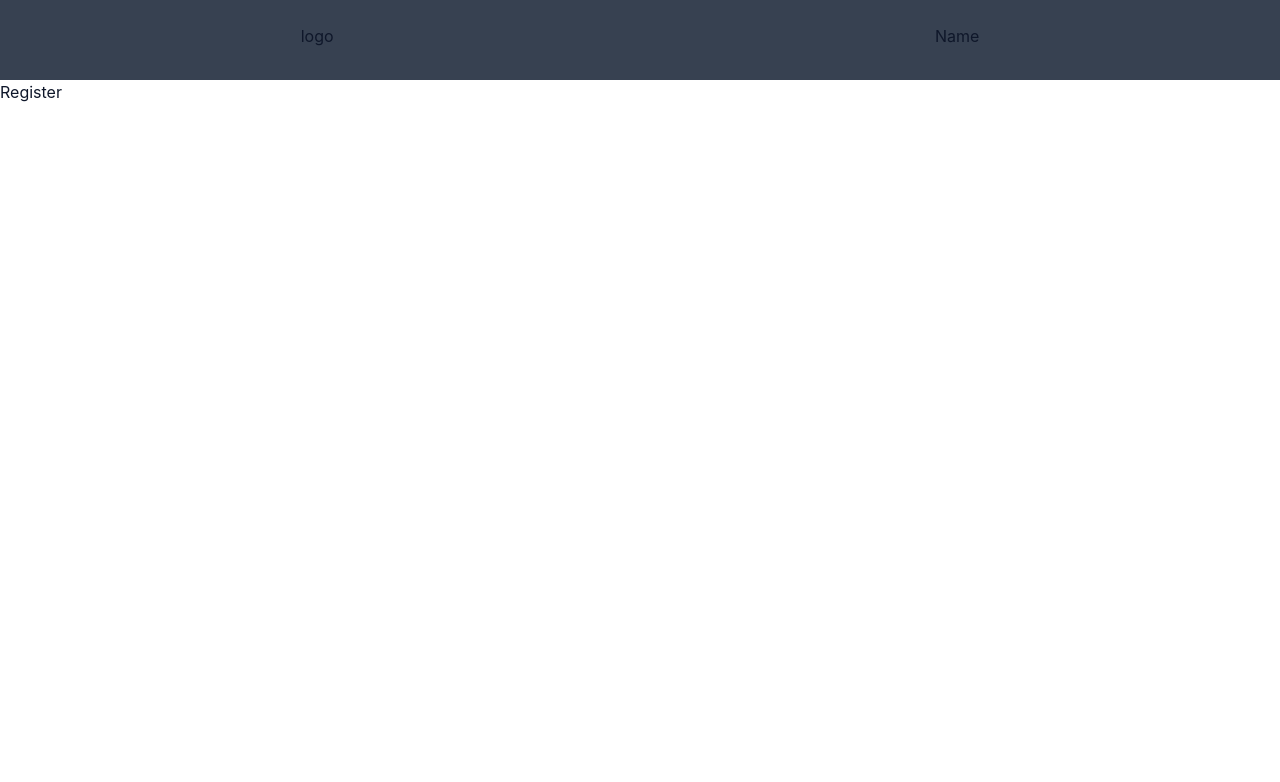
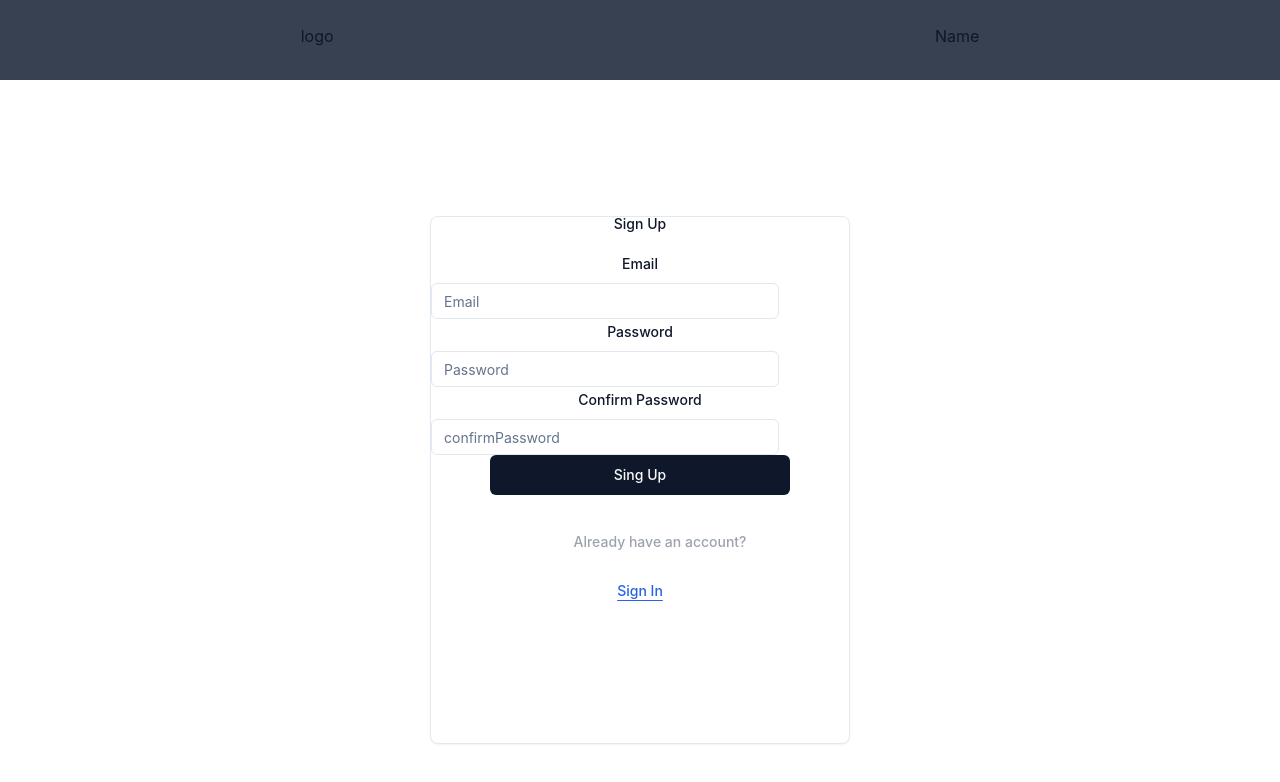
Before and after one commit to mikrobka/cards-front, a React (Vite) app: page /register in a window 1280 px wide. Shown: the top 782 px of the page. Built offline with nearby package versions, Linux system fonts and the light colour scheme.

Commit message:
add sign up page and registration flow

```diff
--- a/src/app/App.tsx
+++ b/src/app/App.tsx
@@ -7,6 +7,7 @@ import { useEffect } from "react"
 import { appActions } from "@/features/app/app.slice"
 import { Login } from "@/features/auth/login/login"
 import { Layout } from "@/app/layout/layout"
+import { SignUp } from "@/features/auth/signUp/signUp"
 
 export const Test = () => {
   const isLoading = useAppSelector((state) => state.app.isLoading)
@@ -38,7 +39,7 @@ const router = createBrowserRouter([
   },
   {
     path: "/register",
-    element: <div>Register</div>,
+    element: <SignUp />,
   },
   {
     path: "/check-email",
--- a/src/features/auth/auth.api.ts
+++ b/src/features/auth/auth.api.ts
@@ -3,7 +3,7 @@ import {
   AddedUser,
   LoginArgs,
   RegisterArgs,
-  User,
+  UserType,
 } from "@/features/auth/auth.types"
 
 export const authApi = {
@@ -11,6 +11,6 @@ export const authApi = {
     return AuthInstance.post<AddedUser>("/register", params)
   },
   login: (params: LoginArgs) => {
-    return AuthInstance.post<User>("/login", params)
+    return AuthInstance.post<UserType>("/login", params)
   },
 }
--- a/src/features/auth/auth.slice.ts
+++ b/src/features/auth/auth.slice.ts
@@ -1,25 +1,38 @@
 import { createSlice, PayloadAction } from "@reduxjs/toolkit"
 import { authApi } from "@/features/auth/auth.api"
-import { LoginArgs, RegisterArgs, UserType } from "@/features/auth/auth.types"
+import {
+  AddedUser,
+  LoginArgs,
+  RegisterArgs,
+  UserType,
+} from "@/features/auth/auth.types"
 import { createAppAsyncThunk } from "@/common"
 
 const authSlice = createSlice({
   name: "auth",
   initialState: {
     user: null as UserType | null,
+    addedUser: null as AddedUser | null,
     isAuth: false,
   },
   reducers: {},
   extraReducers: (builder) => {
     // eslint-disable-next-line @typescript-eslint/no-unused-expressions
-    builder.addCase(login.fulfilled, (state, action) => {
-      if (action.payload?.user) {
-        state.user = action.payload.user
-        state.isAuth = true
-      }
-    }),
-      builder.addCase(login.rejected, (state, action) => {
+    builder
+      .addCase(login.fulfilled, (state, action) => {
+        if (action.payload?.user) {
+          state.user = action.payload.user
+          state.isAuth = true
+        }
+      })
+      .addCase(login.rejected, (state, action) => {
         console.error(action.error)
+      })
+      .addCase(login.pending, (state, action) => {
+        console.log("loading...")
+      })
+      .addCase(register.fulfilled, (state, action) => {
+        state.addedUser = action.payload.addedUser.addedUser
       })
   },
 })
@@ -29,7 +42,8 @@ const register = createAppAsyncThunk<any, RegisterArgs>(
   async (arg) => {
     try {
       const res = await authApi.register(arg)
-      console.log(res)
+      debugger
+      return { addedUser: res.data }
     } catch (e) {}
   },
 )
--- a/src/features/auth/login/login.tsx
+++ b/src/features/auth/login/login.tsx
@@ -13,12 +13,14 @@ import {
   FormLabel,
   FormMessage,
   Input,
+  Label,
 } from "@/features/components/ui"
 import { z } from "zod"
 import { useForm } from "react-hook-form"
 import { zodResolver } from "@hookform/resolvers/zod"
 import { useAppDispatch } from "@/common"
 import { authThunks } from "@/features/auth/auth.slice"
+import { useNavigate } from "react-router-dom"
 
 const formSchema = z.object({
   email: z.string().email(),
@@ -30,6 +32,7 @@ const formSchema = z.object({
 
 export function Login() {
   const dispatch = useAppDispatch()
+  const navigate = useNavigate()
 
   const form = useForm<z.infer<typeof formSchema>>({
     resolver: zodResolver(formSchema),
@@ -43,6 +46,10 @@ export function Login() {
   function onSubmit(values: z.infer<typeof formSchema>) {
     console.log(values)
     dispatch(authThunks.login(values))
+      .unwrap()
+      .then(() => {
+        navigate("/profile")
+      })
   }
 
   return (
@@ -104,8 +111,11 @@ export function Login() {
                       />
                     </FormControl>
                     <FormLabel className="ml-4">Remember me</FormLabel>
-                    <Button className="ml-15 " variant="link">
-                      {" "}
+                    <Button
+                      className="ml-15 "
+                      variant="link"
+                      onClick={() => navigate("/forgot-password")}
+                    >
                       Forgot Password?
                     </Button>
                   </CardContent>
@@ -120,15 +130,13 @@ export function Login() {
           </form>
         </Form>
         <div className="flex flex-col justify-center items-center">
-          <Button
-            className="w-[200px] h-[24px] mt-[20px] text-gray-400"
-            variant="link"
-          >
+          <Label className="w-[200px] h-[24px] ml-[40px] mt-[20px] text-gray-400">
             Don't have an account?
-          </Button>
+          </Label>
           <Button
             className="w-[147px] h-[24px] mt-[20px] text-blue-600 underline"
             variant="link"
+            onClick={() => navigate("/register")}
           >
             Sign Up
           </Button>
--- /dev/null
+++ b/src/features/auth/signUp/signUp.tsx
@@ -0,0 +1,155 @@
+"use client"
+import {
+  Button,
+  Card,
+  CardContent,
+  CardFooter,
+  CardHeader,
+  Checkbox,
+  Form,
+  FormControl,
+  FormField,
+  FormItem,
+  FormLabel,
+  FormMessage,
+  Input,
+  Label,
+} from "@/features/components/ui"
+import { z } from "zod"
+import { useForm } from "react-hook-form"
+import { zodResolver } from "@hookform/resolvers/zod"
+import { useAppDispatch } from "@/common"
+import { authThunks } from "@/features/auth/auth.slice"
+import { useNavigate } from "react-router-dom"
+
+const formSchema = z
+  .object({
+    email: z.string().email(),
+    password: z.string().min(6, {
+      message: "Password must be at least 6 characters.",
+    }),
+    confirmPassword: z.string().min(6, {
+      message: "Password must be at least 6 characters.",
+    }),
+  })
+  .refine(
+    ({ confirmPassword, password }) => {
+      return confirmPassword === password
+    },
+    {
+      message: "The passwords do not match",
+      path: ["confirmPassword"],
+    },
+  )
+
+export function SignUp() {
+  const dispatch = useAppDispatch()
+  const navigate = useNavigate()
+
+  const form = useForm<z.infer<typeof formSchema>>({
+    resolver: zodResolver(formSchema),
+    defaultValues: {
+      email: "",
+      password: "",
+      confirmPassword: "",
+    },
+  })
+
+  function onSubmit(values: z.infer<typeof formSchema>) {
+    dispatch(
+      authThunks.register(
+        ({ email: values.email, password: values.password } = values),
+      ),
+    )
+      .unwrap()
+      .then(() => {
+        navigate("/profile")
+      })
+  }
+
+  return (
+    <div className="flex justify-center items-center h-screen">
+      <Card className=" w-[420px] h-[528px] ">
+        <div className="flex flex-col gap-[20px] text-center">
+          <Label className="">Sign Up</Label>
+          <div className="">
+            <Form {...form}>
+              <form onSubmit={form.handleSubmit(onSubmit)} className="">
+                <FormField
+                  control={form.control}
+                  name="email"
+                  render={({ field }) => (
+                    <FormItem>
+                      <FormLabel>Email</FormLabel>
+                      <FormControl>
+                        <Input
+                          className="w-[348px] h-[36px]"
+                          placeholder="Email"
+                          {...field}
+                        />
+                      </FormControl>
+                      <FormMessage />
+                    </FormItem>
+                  )}
+                />
+                <FormField
+                  control={form.control}
+                  name="password"
+                  render={({ field }) => (
+                    <FormItem>
+                      <FormLabel>Password</FormLabel>
+
+                      <FormControl>
+                        <Input
+                          className="w-[348px] h-[36px]"
+                          type="password"
+                          placeholder="Password"
+                          {...field}
+                        />
+                      </FormControl>
+                      <FormMessage />
+                    </FormItem>
+                  )}
+                />
+                <FormField
+                  control={form.control}
+                  name="confirmPassword"
+                  render={({ field }) => (
+                    <FormItem>
+                      <FormLabel>Confirm Password</FormLabel>
+                      <FormControl>
+                        <Input
+                          className="w-[348px] h-[36px]"
+                          type="password"
+                          placeholder="confirmPassword"
+                          {...field}
+                        />
+                      </FormControl>
+                      <FormMessage />
+                    </FormItem>
+                  )}
+                />
+
+                <Button className="w-[300px] " type="submit">
+                  Sing Up
+                </Button>
+              </form>
+            </Form>
+          </div>
+          <div className="flex flex-col justify-center items-center">
+            <Label className="w-[200px] h-[24px] ml-[40px] mt-[20px] text-gray-400">
+              Already have an account?
+            </Label>
+            <Button
+              className="w-[147px] h-[24px] mt-[20px] text-blue-600 underline"
+              variant="link"
+              onClick={() => navigate("/login")}
+            >
+              Sign In
+            </Button>
+          </div>
+        </div>
+      </Card>
+    </div>
+  )
+}
```
